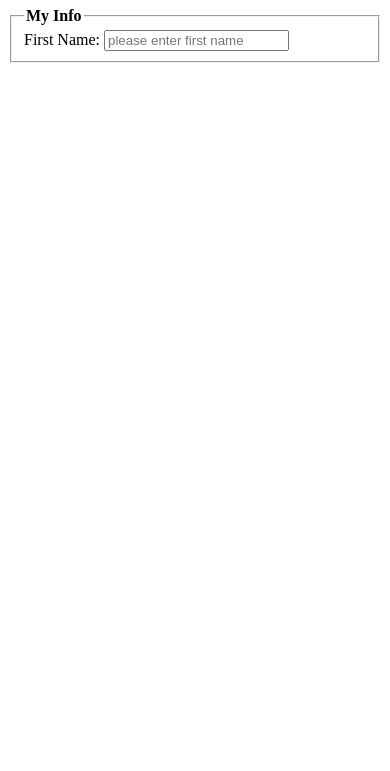
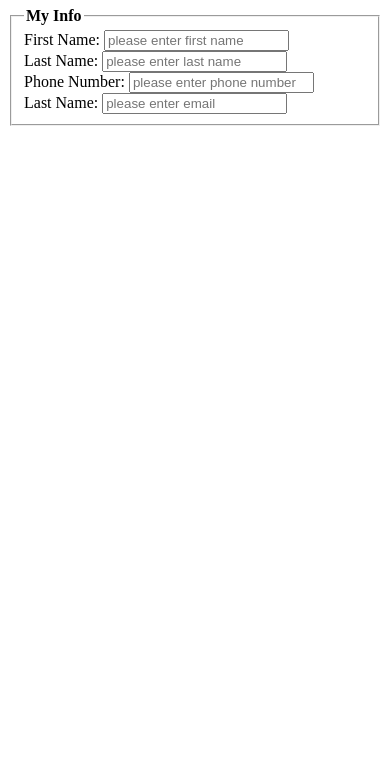
Before and after one commit to POleskiewicz/Lab4, a plain HTML site: page index.html in a window 390 px wide. Shown: the part 73-844 px from the top of the page. Drawn offline with Linux system fonts and the light colour scheme.

Commit message:
Update index.html
added last name, phone, and email labels

```diff
--- a/index.html
+++ b/index.html
@@ -20,6 +20,18 @@
 						<label> First Name: <input type= "text" name= "first_name_field" placeholder= "please enter first name"></label>
 					</div>
 
+					<div>
+						<label>Last Name: <input type = "text" name= "last_name_field" placeholder= "please enter last name"></label>
+					</div>
+
+					<div>
+						<label>Phone Number: <input type = "text" name= "phone_number_field" placeholder= "please enter phone number"></label>
+					</div>
+
+					<div>
+						<label>Last Name: <input type = "email" name= "email_field" placeholder= "please enter email"></label>
+					</div>
+
 
 
 
```
